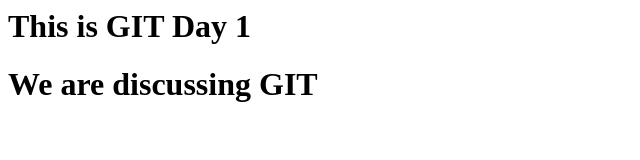
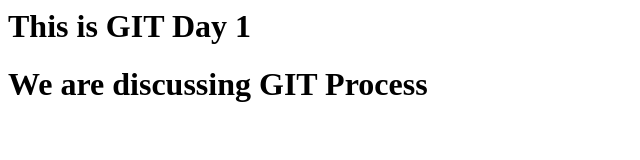
Before and after one commit to priya14030312/philips-dev-env, a plain HTML site: page index.html in a window 1280 px wide. Shown: the whole page, without its empty margins (0-640 px from the left). Drawn offline with Linux system fonts and the light colour scheme.

Commit message:
Second Commit

```diff
--- a/index.html
+++ b/index.html
@@ -1,4 +1,4 @@
 <html>
 <h1> This is GIT Day 1 </h1>
-<h1> We are discussing GIT </h1>
+<h1> We are discussing GIT Process </h1>
 </html>
```
